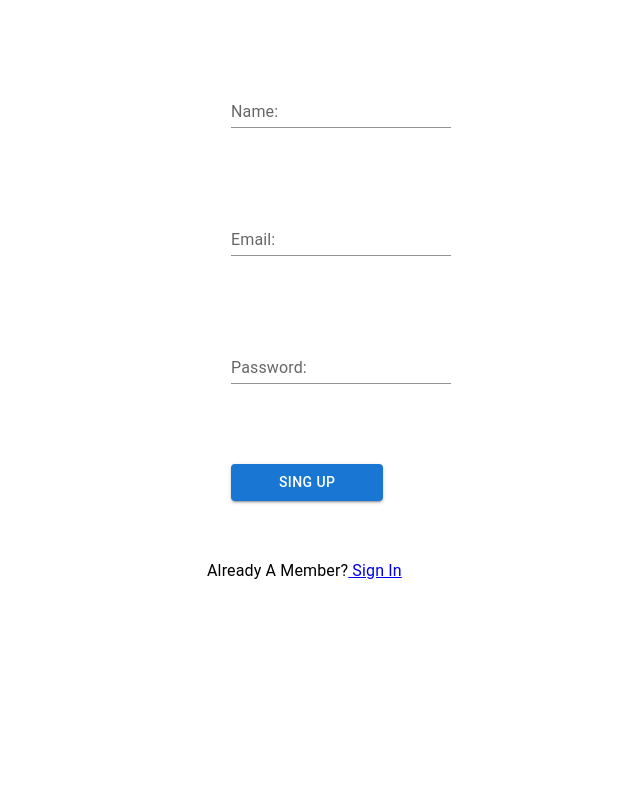
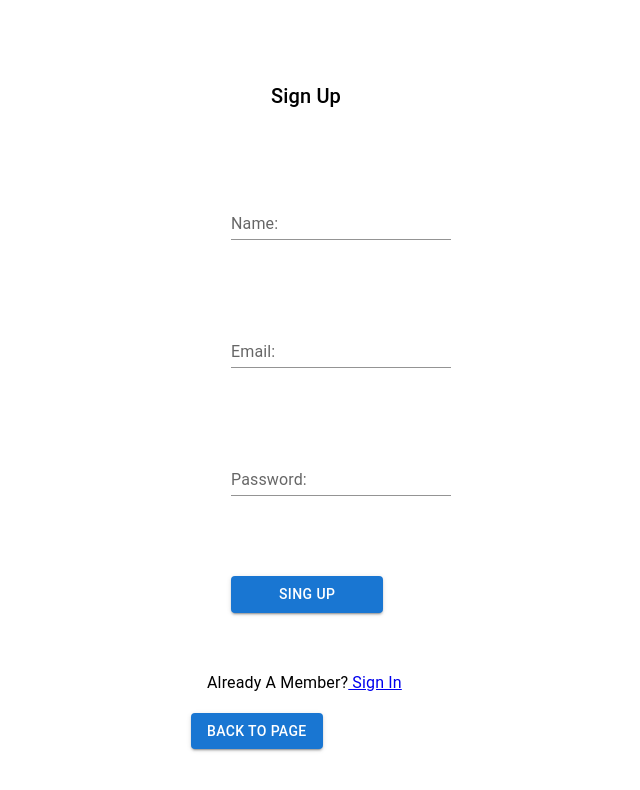
Before and after one commit to danielaucarpro/reactExpenseApp, a React (Create React App) app: page /signUp in a window 1280 px wide. Shown: the top 790 px of the page, without its empty margins (299-939 px from the left). Built offline with nearby package versions, Linux system fonts and the light colour scheme.

Commit message:
fixed signin and add little design

```diff
--- a/src/components/AddPayment/AddPayment.js
+++ b/src/components/AddPayment/AddPayment.js
@@ -3,7 +3,7 @@ import './AddPayment.css';
 import { Link } from "react-router-dom";
 import {GlobalContext} from '../ContextAPI/GlobalState';
 import Box from '@mui/material/Box';
-import { Button, FormControl, Input, InputAdornment, InputLabel} from '@mui/material';
+import { Button, FormControl, Input, InputAdornment, InputLabel, Typography} from '@mui/material';
 import LabelIcon from '@mui/icons-material/Label';
 import TodayIcon from '@mui/icons-material/Today';
 import MonetizationOnIcon from '@mui/icons-material/MonetizationOn';
@@ -39,11 +39,12 @@ export const AddPayment = () => {
 
     return (
         <>
-           <h3>Add a Bill</h3>
-
-           <Box sx={{ display: 'flex', alignItems: 'flex-end', m:5}}>
+            <Box sx={{ display: 'flex', alignItems: 'flex-end', m:5}}>
 
               <form onSubmit = {onSubmit}>
+                <Typography variant="h6" gutterBottom component="div" sx={{m:5, px:5}}>
+                    Add a Bill
+                </Typography>
                 <FormControl variant="standard" sx={{m:5}}>
                     <InputLabel htmlFor="text">
                     Name
--- a/src/components/SignIn&SignUp/SignIn.js
+++ b/src/components/SignIn&SignUp/SignIn.js
@@ -39,7 +39,10 @@ const SignIn = () => {
     return (
         <>
            <Box sx={{ display: 'flex', alignItems: 'flex-end', m:5}}>
-                <form onsubmit={handleFormSubmit}>
+                <form onSubmit={handleFormSubmit}>
+                    <Typography variant="h6" gutterBottom component="div" sx={{m:5, px:5}}>
+                        Sign In
+                    </Typography>
                     <FormControl variant="standard" sx={{m:5}}>
                         <InputLabel htmlFor="email">
                             Email:
--- a/src/components/SignIn&SignUp/SignUp.js
+++ b/src/components/SignIn&SignUp/SignUp.js
@@ -4,6 +4,7 @@ import { Link } from "react-router-dom";
 import { Button, Input, FormControl, InputLabel, Typography  } from '@mui/material';
 import Box from '@mui/material/Box';
 import {useState} from 'react';
+import { palette } from '@mui/system';
 import Header from "../Navbar/Header";
 
 
@@ -37,6 +38,9 @@ const SignUp = () => {
         <>
             <Box sx={{ display: 'flex', alignItems: 'flex-end', m:5}}>
                 <form onSubmit={handleFormSubmit}>
+                    <Typography variant="h6" gutterBottom component="div" sx={{m:5, px:5}}>
+                        Sign Up
+                    </Typography>
                     <FormControl variant="standard" sx={{m:5}}>
                         <InputLabel htmlFor="name">
                             Name:
@@ -87,6 +91,14 @@ const SignUp = () => {
                         Already A Member?
                         <Link to='/'> Sign In </Link>
                     </Typography>
+                    <Button
+                       type="submit"
+                       variant="contained"
+                       component={Link}
+                       to='/overview'
+                    >
+                        Back to page
+                    </Button>
 
                 </form>
             </Box>
```
Also changed, not shown: 2 other files (tests, documents, lock files or other folders).
